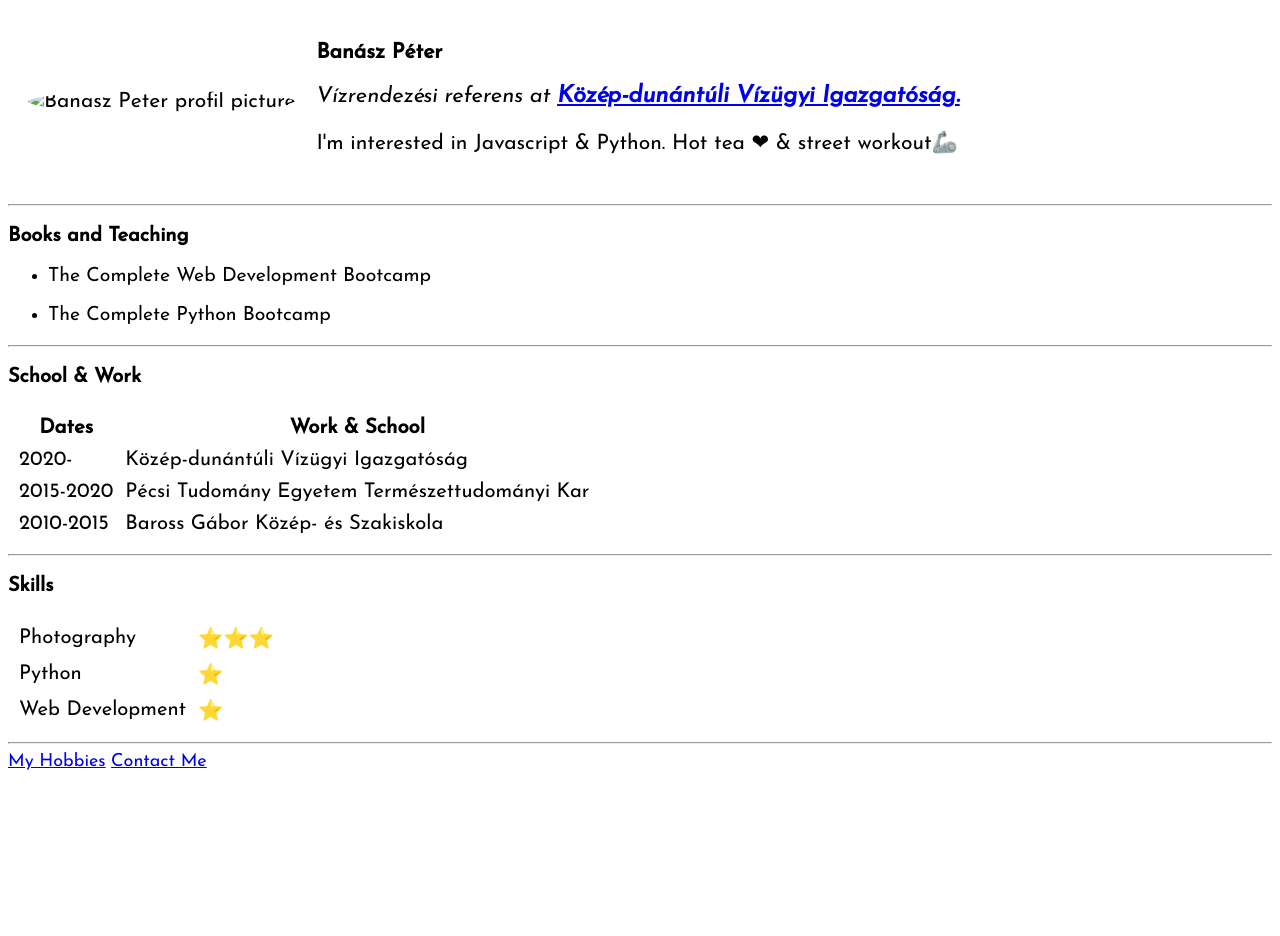
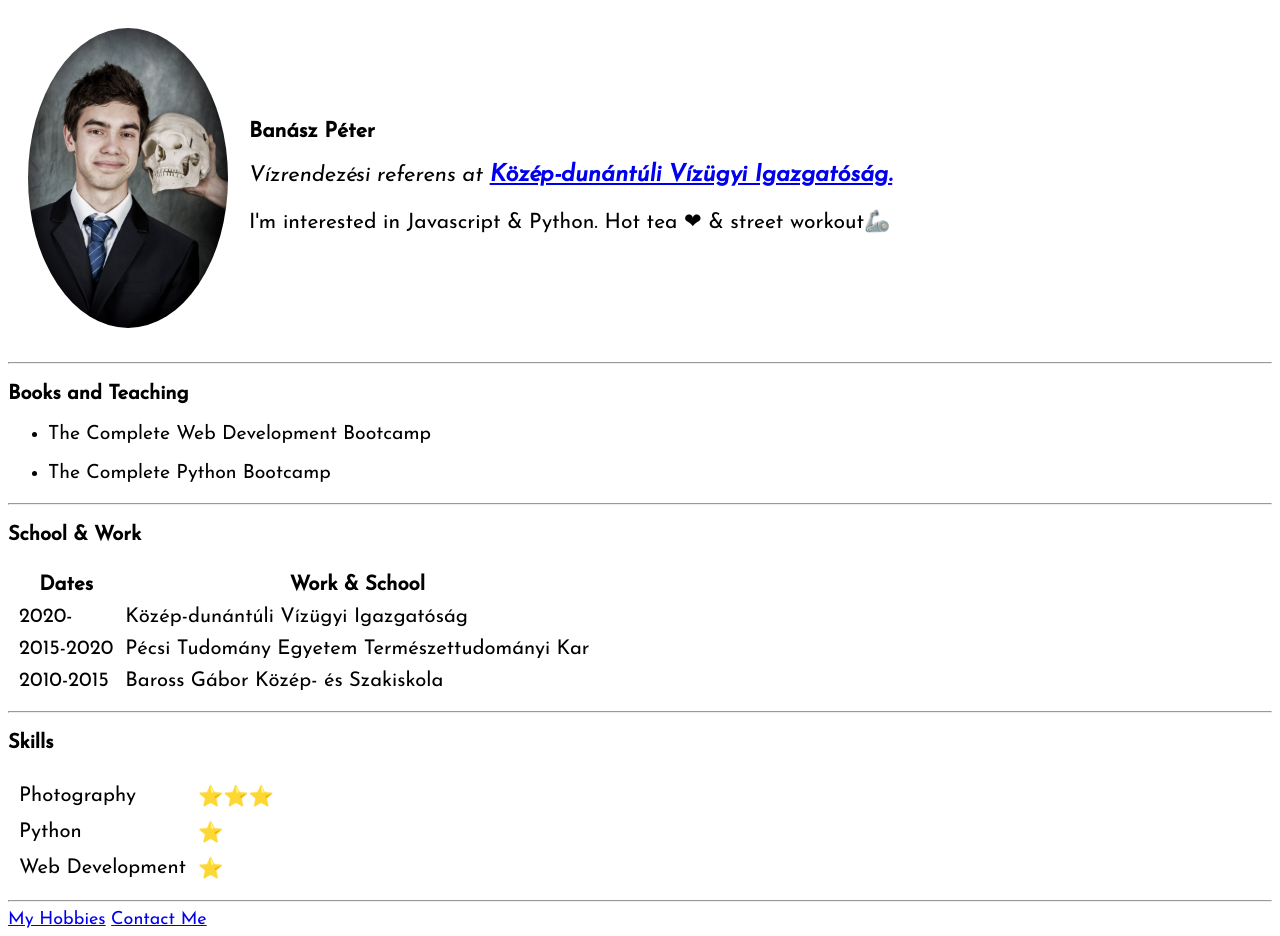
Before and after one commit to Banape/CV, a plain HTML site: page index.html in a window 1280 px wide. Before the commit the page ends 800 px from the top, so only its background shows below. Drawn offline with Linux system fonts and the light colour scheme; the site is published under a folder, as on GitHub Pages, so addresses that start at the root find nothing.

Commit message:
Update index.html

```diff
--- a/index.html
+++ b/index.html
@@ -16,7 +16,7 @@
 <body>
     <table cellspacing="19">
         <tr>
-            <td><img src="/2014.02..jpg" alt="Banasz Peter profil picture"></td>
+            <td><img src="2014.02..jpg" alt="Banasz Peter profil picture"></td>
             <td>
                 <h1>Banász Péter</h1>
 
```
